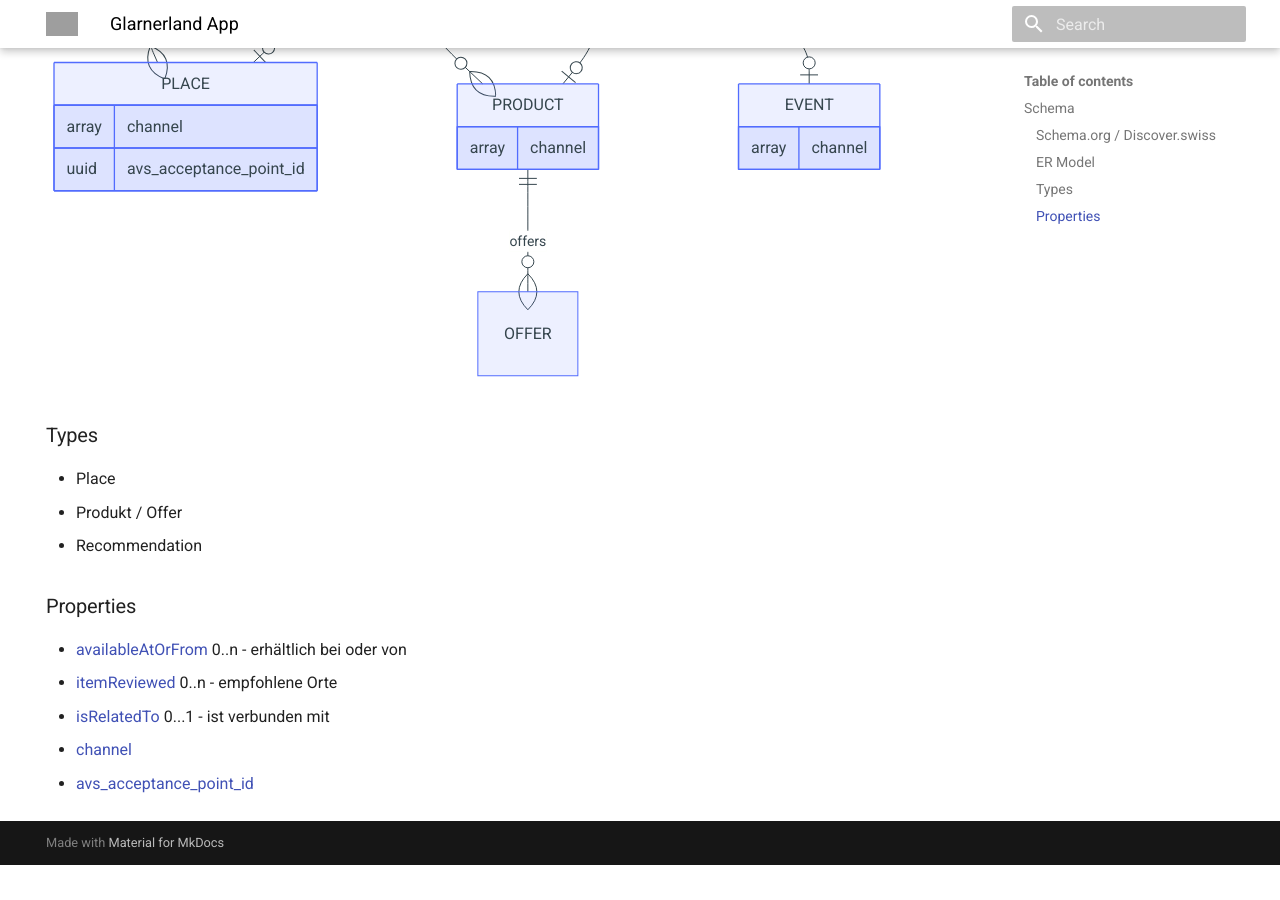
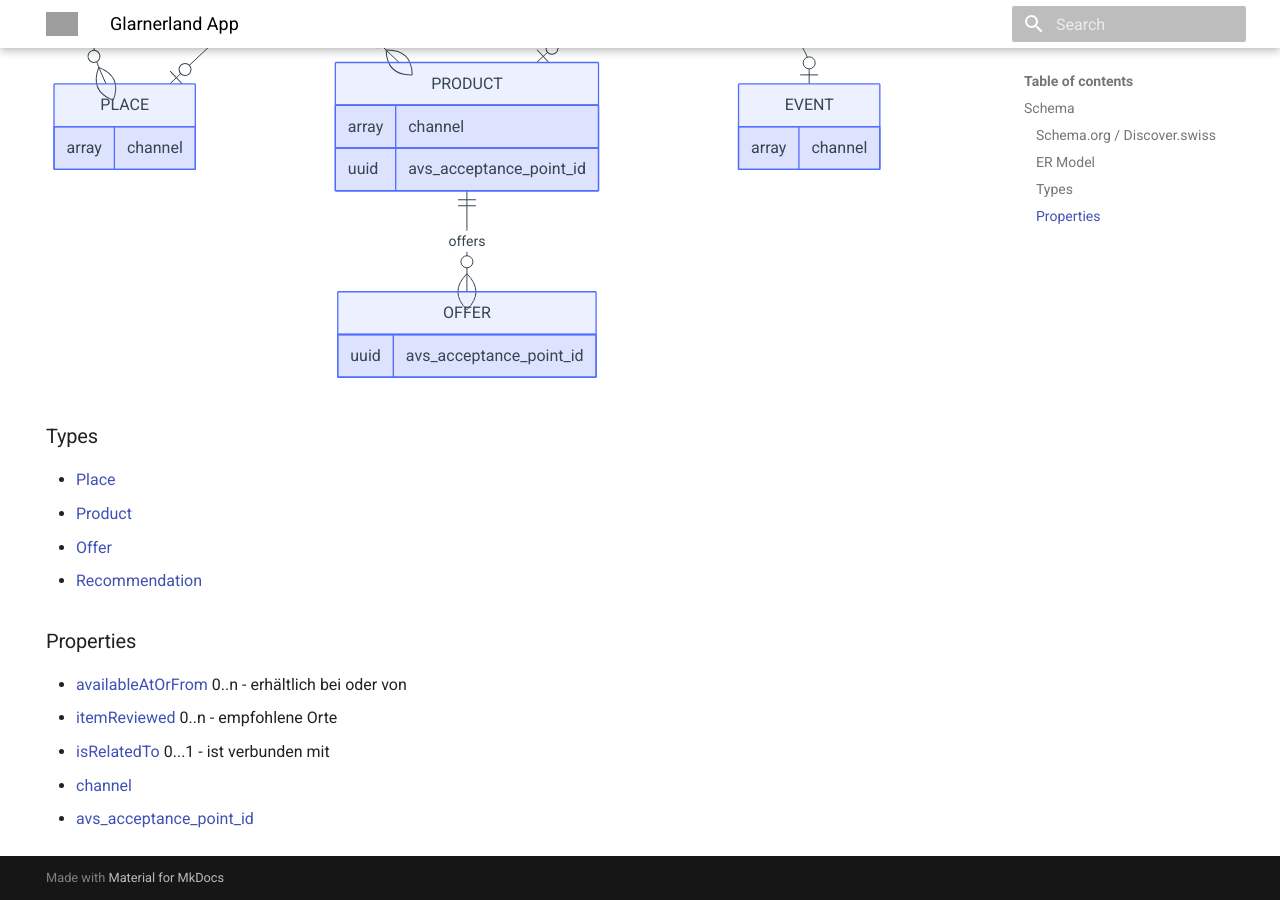
Before and after one commit to tsolenthaler/docs.contentdesk.io, an MkDocs documentation site: the page built from docs/dev/projects/glarnerlandApp.md, in a window 1280 px wide and 900 px high, scrolled down 1268 px. Built offline with MkDocs 1.6.1 and Material for MkDocs 9.7.7, drawn with Linux system fonts in a browser that asks for light colours; before the commit the page ends 2133 px from its top, so only the background shows below that; some of the changed lines change nothing that is shown; grey boxes are pictures that could not be loaded.

Commit message:
Refactor schema and add UUIDs to PRODUCT and OFFER

```diff
--- a/docs/dev/projects/glarnerlandApp.md
+++ b/docs/dev/projects/glarnerlandApp.md
@@ -49,13 +49,17 @@ erDiagram
 
     PRODUCT{
         array channel
+        uuid avs_acceptance_point_id
     }
 
     PRODUCT ||--o{ OFFER : offers
 
+    OFFER{
+        uuid avs_acceptance_point_id
+    }
+
     PLACE{
         array channel
-        uuid avs_acceptance_point_id
     }
 
     EVENT{
@@ -66,9 +70,15 @@ erDiagram
 
 ### Types
 
-* Place
-* Produkt / Offer
-* Recommendation
+* [Place]
+* [Product]
+* [Offer]
+* [Recommendation]
+
+[Place]: ../../schema/Place.md
+[Product]: ../../schema/Product.md
+[Offer]: ../../schema/Offer.md
+[Recommendation]: ../../schema/Recommendation.md
 
 ### Properties
 
```
